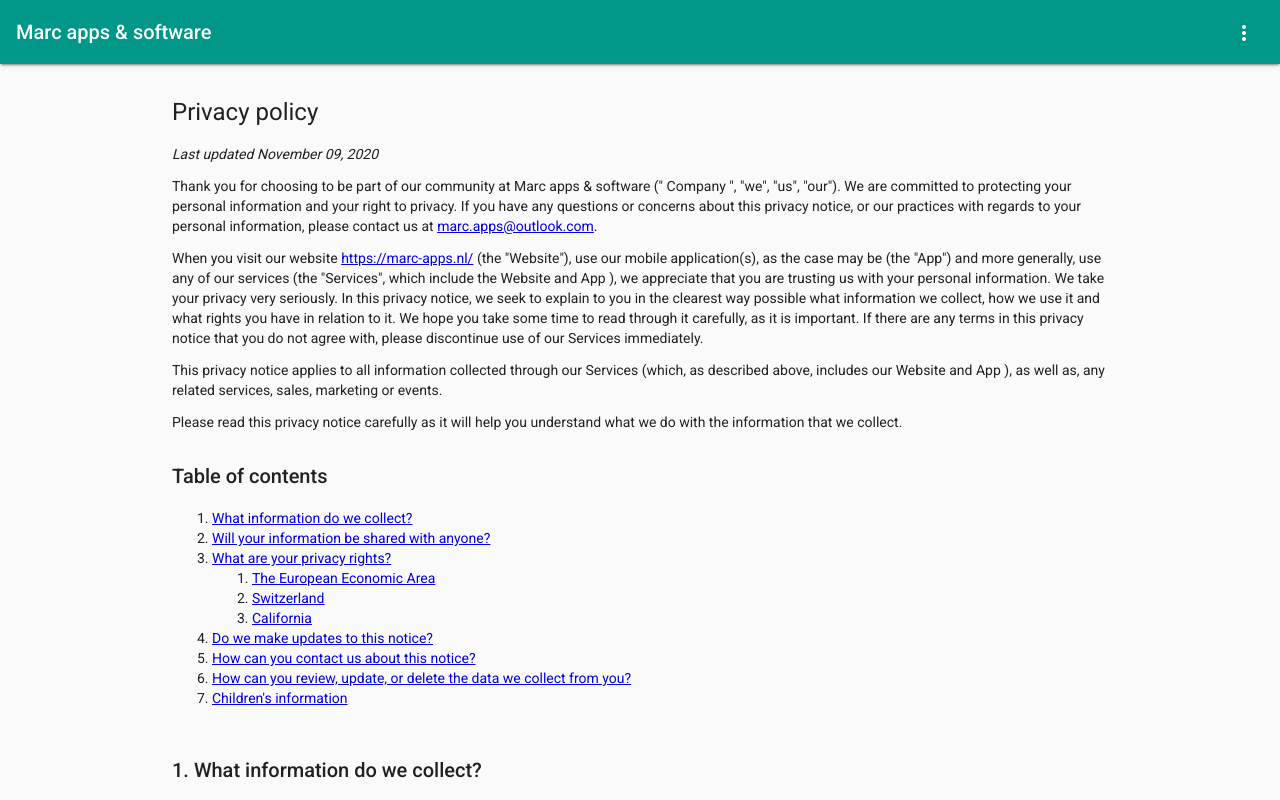
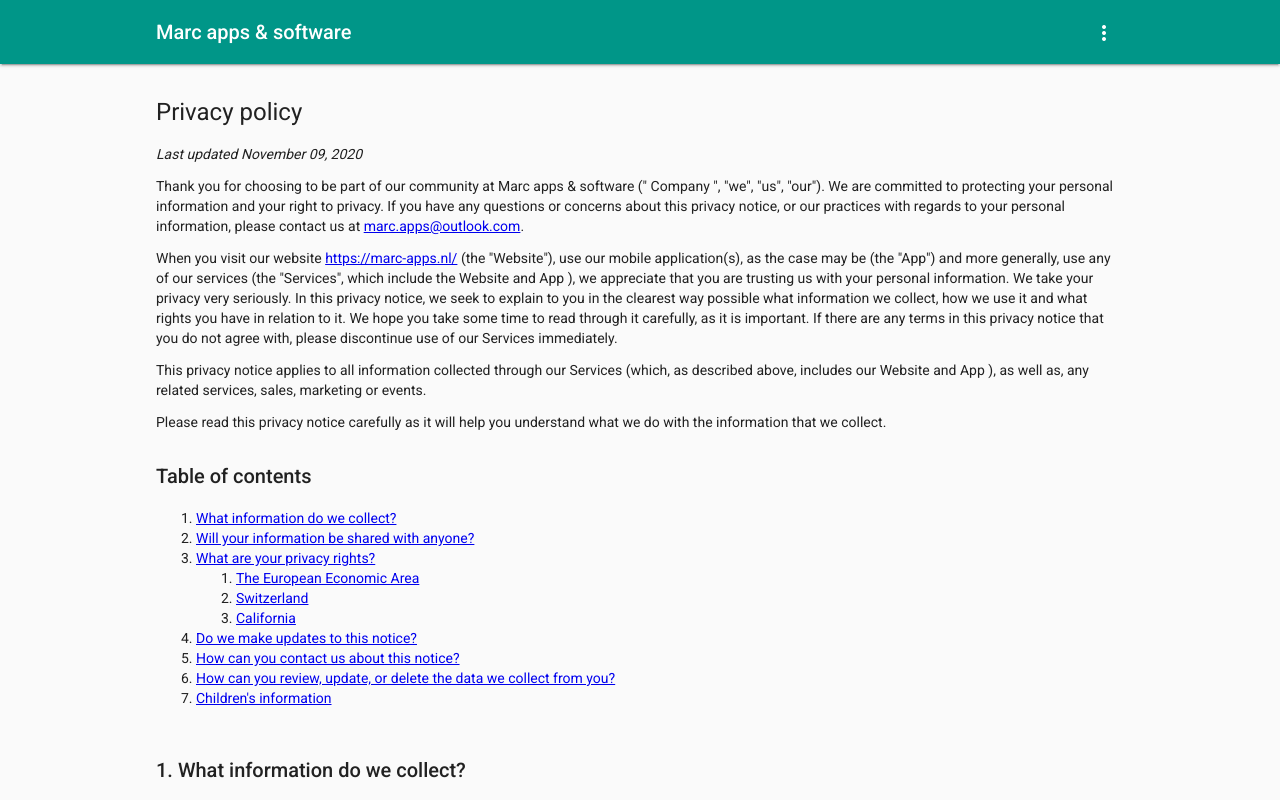
Before and after one commit to Marc-JB/Website, an Angular app: page /privacy in a window 1280 px wide. Shown: the top 800 px of the page. Built offline with nearby package versions, Linux system fonts and the light colour scheme.

Commit message:
Update Angular Material, header design

```diff
--- a/angular.json
+++ b/angular.json
@@ -122,5 +122,8 @@
       }
     }
   },
-  "defaultProject": "Website"
+  "defaultProject": "Website",
+  "cli": {
+    "analytics": false
+  }
 }
--- a/package.json
+++ b/package.json
@@ -12,12 +12,12 @@
   "private": true,
   "dependencies": {
     "@angular/animations": "~10.2.2",
-    "@angular/cdk": "^9.2.1",
+    "@angular/cdk": "^10.2.7",
     "@angular/common": "~10.2.2",
     "@angular/compiler": "~10.2.2",
     "@angular/core": "~10.2.2",
     "@angular/forms": "~10.2.2",
-    "@angular/material": "^9.2.1",
+    "@angular/material": "^10.2.7",
     "@angular/platform-browser": "~10.2.2",
     "@angular/platform-browser-dynamic": "~10.2.2",
     "@angular/router": "~10.2.2",
--- a/src/app/header/header.component.css
+++ b/src/app/header/header.component.css
@@ -1,3 +1,17 @@
 .transparent {
     background-color: rgba(0, 0, 0, 0);
 }
+
+mat-toolbar {
+    padding: 0;
+}
+
+mat-toolbar > div {
+    display: flex;
+    flex-direction: row;
+    align-items: center;
+    margin: 0 auto;
+    height: 100%;
+    width: 100%;
+    padding: 0 16px;
+}
--- a/src/app/header/header.component.html
+++ b/src/app/header/header.component.html
@@ -1,15 +1,19 @@
 <mat-toolbar *ngIf="!isTransparent" color="primary" [class.mat-elevation-z2]="style === 1">
+    <div [style]="maximumWidth">
         <span routerLink="/">Marc apps & software</span>
         <span style="flex: 1 1 auto"></span>
         <button *ngIf="menu" mat-icon-button [matMenuTriggerFor]="menu" aria-label="Menu" matTooltip="Menu">
             <mat-icon>more_vert</mat-icon>
         </button>
+    </div>
 </mat-toolbar>
 
 <mat-toolbar *ngIf="isTransparent" class="transparent" [class.dark-theme]="style === 3">
+    <div [style]="maximumWidth">
         <span routerLink="/">Marc apps & software</span>
         <span style="flex: 1 1 auto"></span>
         <button *ngIf="menu" mat-icon-button [matMenuTriggerFor]="menu" aria-label="Menu" matTooltip="Menu">
             <mat-icon>more_vert</mat-icon>
         </button>
+    </div>
 </mat-toolbar>
--- a/src/app/header/header.component.ts
+++ b/src/app/header/header.component.ts
@@ -12,9 +12,14 @@
 export class HeaderComponent implements OnInit {
   @Input() style: HeaderStyle = HeaderStyle.PRIMARY_ELEVATED;
   @Input() menu: any = null;
+  @Input() maxWidth = 'auto';
 
   get isTransparent() {
     return this.style === HeaderStyle.TRANSPARENT || this.style === HeaderStyle.TRANSPARENT_DARK;
+  }
+
+  get maximumWidth() {
+    return `max-width: ${this.maxWidth};`;
   }
 
   constructor() {}
--- a/src/app/privacy-policy/privacy-policy.component.css
+++ b/src/app/privacy-policy/privacy-policy.component.css
@@ -1,5 +1,5 @@
 main {
-    padding: 32px;
+    padding: 32px 16px;
     margin: 0 auto;
     max-width: 1000px;
 }
--- a/src/app/privacy-policy/privacy-policy.component.html
+++ b/src/app/privacy-policy/privacy-policy.component.html
@@ -1,5 +1,5 @@
 <header>
-    <app-header [menu]="appMenu" [style]="1"></app-header>
+    <app-header [menu]="appMenu" [style]="1" [maxWidth]="'1000px'"></app-header>
 
     <mat-menu #appMenu="matMenu">
         <button mat-menu-item routerLink="/">
```
Also changed, not shown: 1 other file (tests, documents, lock files or other folders). Lines whose indentation alone changed are shown as unchanged.
